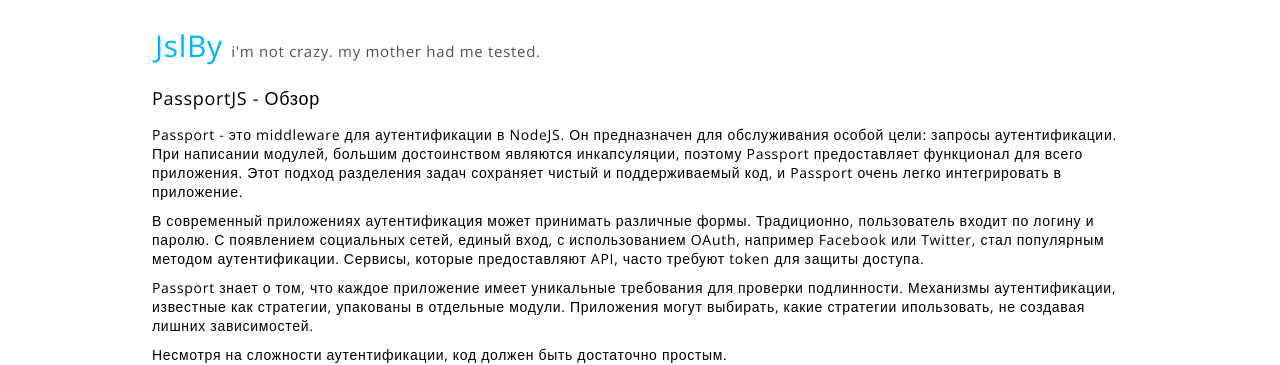
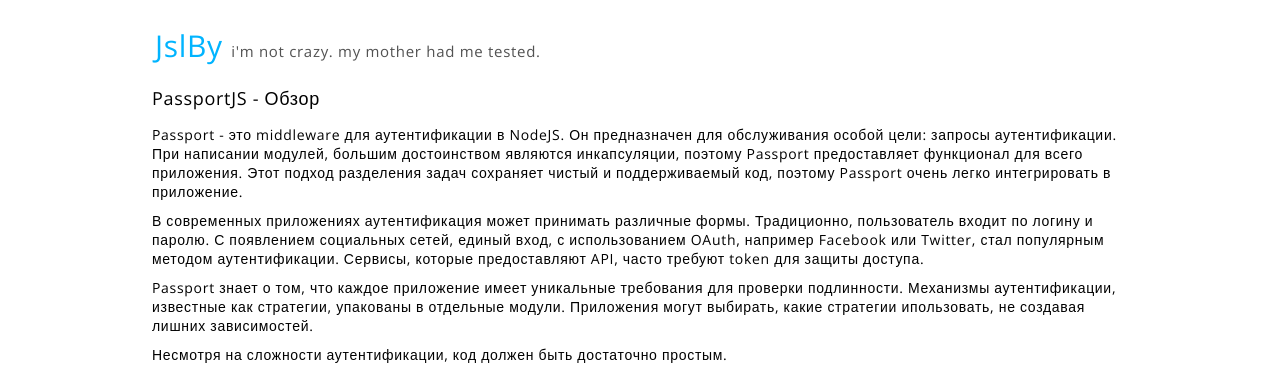
Before and after one commit to jslby/jslby.github.io, a Jekyll site: the page built from _posts/2014-01-25-passportjs-overview.md, in a window 1280 px wide. Shown: the top 365 px of the page. Built offline with Jekyll 4.4.1, drawn with Linux system fonts in a browser that asks for light colours; Markdown is read by kramdown in place of the engine named in the settings; comment, search, counter and statistics services are not loaded.

```diff
--- a/_posts/2014-01-25-passportjs-overview.md
+++ b/_posts/2014-01-25-passportjs-overview.md
@@ -2,9 +2,9 @@
 layout: post
 title: "PassportJS - Обзор"
 ---
-Passport - это middleware для аутентификации в NodeJS. Он предназначен для обслуживания особой цели: запросы аутентификации. При написании модулей, большим достоинством являются инкапсуляции, поэтому Passport предоставляет функционал для всего приложения. Этот подход разделения задач сохраняет чистый и поддерживаемый код, и Passport очень легко интегрировать в приложение.
+Passport - это middleware для аутентификации в NodeJS. Он предназначен для обслуживания особой цели: запросы аутентификации. При написании модулей, большим достоинством являются инкапсуляции, поэтому Passport предоставляет функционал для всего приложения. Этот подход разделения задач сохраняет чистый и поддерживаемый код, поэтому Passport очень легко интегрировать в приложение.
 
-В современный приложениях аутентификация может принимать различные формы. Традиционно, пользователь входит по логину и паролю. С появлением социальных сетей, единый вход, с использованием OAuth, например Facebook или Twitter, стал популярным методом аутентификации. Сервисы, которые предоставляют API, часто требуют token для защиты доступа.
+В современных приложениях аутентификация может принимать различные формы. Традиционно, пользователь входит по логину и паролю. С появлением социальных сетей, единый вход, с использованием OAuth, например Facebook или Twitter, стал популярным методом аутентификации. Сервисы, которые предоставляют API, часто требуют token для защиты доступа.
 
 Passport знает о том, что каждое приложение имеет уникальные требования для проверки подлинности. Механизмы аутентификации, известные как стратегии, упакованы в отдельные модули. Приложения могут выбирать, какие стратегии ипользовать, не создавая лишних зависимостей.
 
```
Also changed, not shown: _layouts/post.html (+9 -0 lines).
